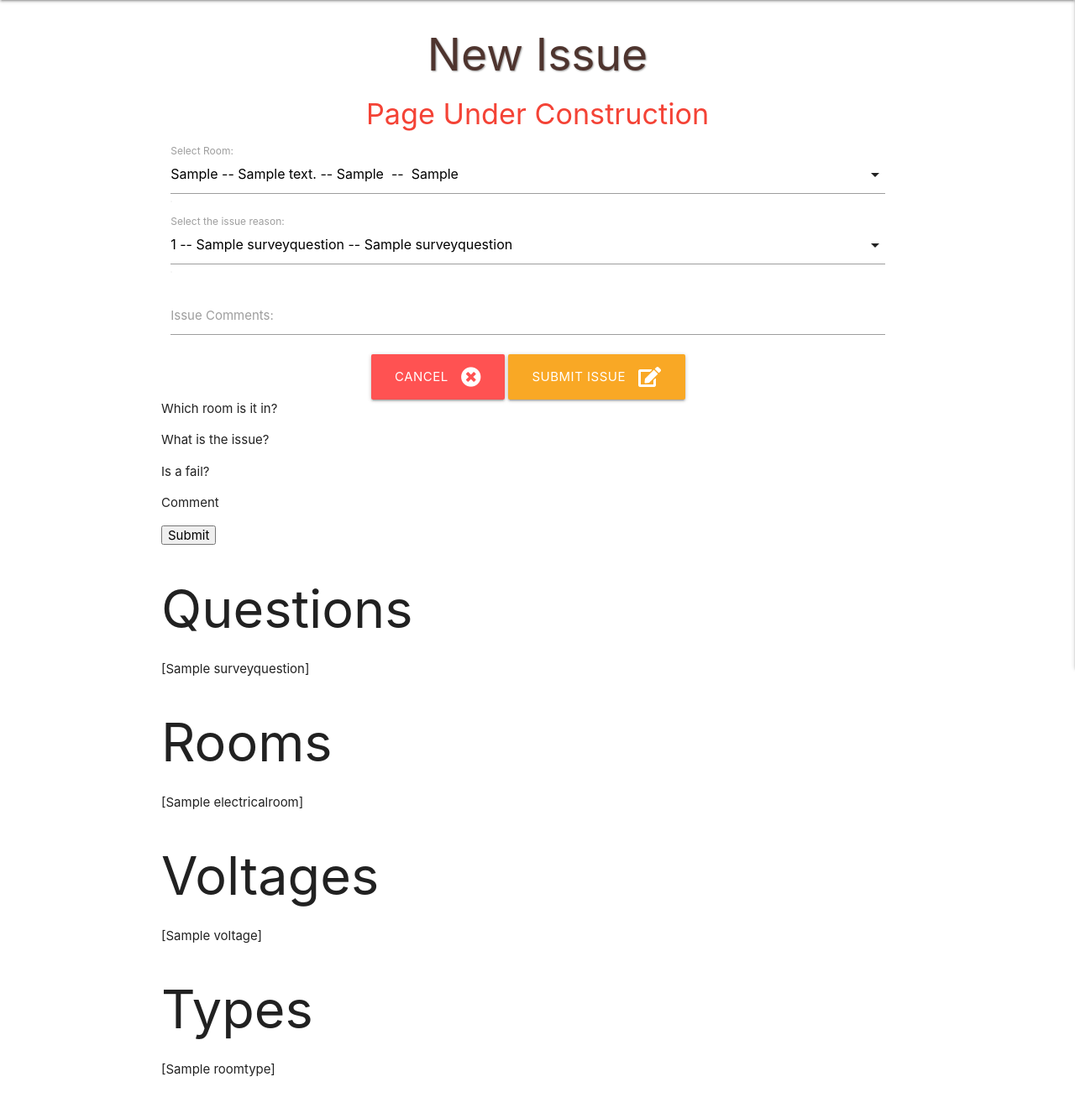
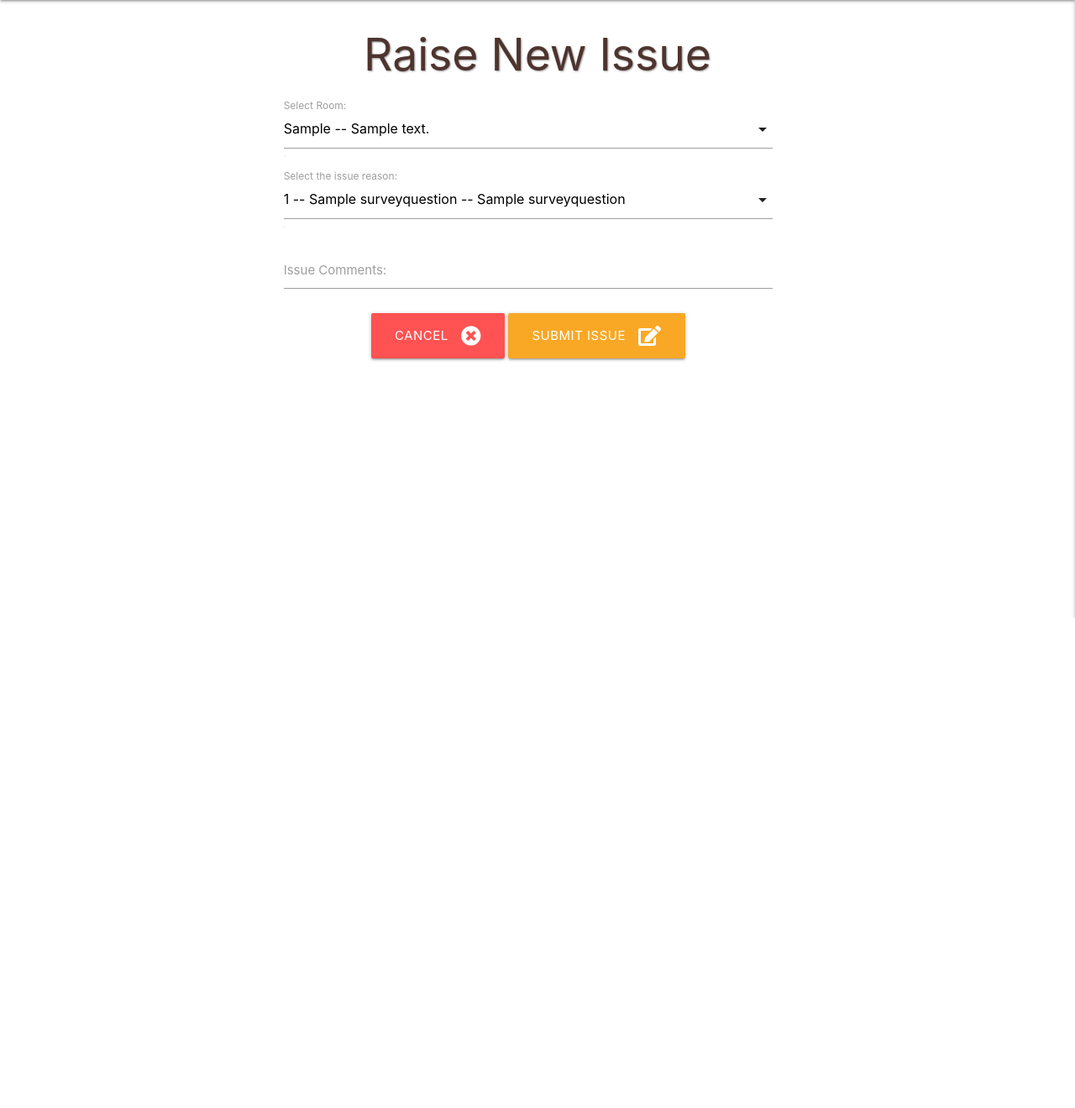
Before and after one commit to Code-Institute-Submissions/STarrant-electrical-survey-db_NovResub, a Flask app: page /new_issue in a window 1280 px wide. Shown: the part 64-1384 px from the top of the page at 84% size. After the commit the page ends 800 px from the top, so only its background shows below. Run offline with Flask 2, Linux system fonts and the light colour scheme; a database or web service that is not in the repository returns one stand-in record (values such as "Sample title"); some libraries are stand-ins or nearby versions.

Commit message:
Feat:  New Issue re-styled and updated.

```diff
--- a/templates/new-issue.html
+++ b/templates/new-issue.html
@@ -1,28 +1,22 @@
 {% extends "base.html" %}
 {% block content %}
-
-  <h2 class="center-align brown-text text-darken-3 heading-text-shadow">New Issue</h2>
-
-  <h4 class="center-align red-text">Page Under Construction</h4>
-
+    <h2 class="center-align brown-text text-darken-3 heading-text-shadow">Raise New Issue</h2>
+    <div class="container">
         <div class="row">
-        <form class="col s12" method="POST" action="{{ url_for('new_issue') }}">         <!-- dc url_for('new_issue', room_id=room._id) dc   testhigh  -->
+            <form class="col s12" method="POST" action="{{ url_for('new_issue') }}">
                 <!-- Dropdown Selector for Room -->
+                <div class="container">
                     <div class="row">
                         <div class="input-field col s12">
                             <select id="room_ref" name="room_ref" class="validate" required>
                                     <!-- Loop through options from MongoDB to generate list. -->
                                     {% for dog in rooms %}
-                                <option value="{{ dog.roomRef }}">{{ dog.roomRef }} -- {{ dog.roomDesc }} -- {{ dog.roomVolts }}  --  {{ dog.roomType }}</option>
+                                        <option value="{{ dog.roomRef }}">{{ dog.roomRef }} -- {{ dog.roomDesc }}</option>
                                     {% endfor %}
                             </select>
                             <label for="room_ref">Select Room:</label>
                         </div>
                     </div>
-
-            <!-- Display Room Name and Room Voltage for Room Selected -->
-
-
                     <!-- Selector for Questions -->
                     <div class="row">
                         <div class="input-field col s12">
@@ -35,20 +29,16 @@
                             <label for="question_no">Select the issue reason:</label>
                         </div>
                     </div>
-
-            <!-- Display Full Text of Question -->
-
-
-
                     <!-- Input Field for Issue Comments -->
+                    <div class="container">
                         <div class="row">
                             <div class="input-field col s12">
-                    <input value="" id="issue_comment" name="issue_comment" type="text" class="validate" required>
+                                <textarea value="" id="issue_comment" name="issue_comment" type="text" class="materialize-textarea validate" required></textarea>
                                 <label for="issue_comment">Issue Comments:</label>
                             </div>
                         </div>
-
-            <!-- Cancel and Submit Button -->
+                    </div>
+                    <!-- Cancel and Submit Buttons -->
                     <div class="row">
                         <div class="col s12 center-align">
                             <a href="{{ url_for('get_overview') }}" class="btn-large red accent-2">
@@ -59,38 +49,13 @@
                             </button>
                         </div>
                     </div>
+                    <!-- End of Cancel and Submit Buttons -->
+                </div>
+                <!-- End of Container -->
             </form>
-<!--   CODE BLOCK---------------------------------------------------------------------------------------------------- -->
-
-
-  <form>
-    <p>Which room is it in?</p>
-
-
-    <p>What is the issue?</p>
-
-
-    <p>Is a fail?</p>
-
-    <p>Comment</p>
-
-    <button>Submit</button>
-  </form>
-
-  <!--   CODE BLOCK---------------------------------------------------------------------------------------------------- -->
-
-  <h1>Questions</h1>
-  <p>{{ questions }}</p>
-
-  <h1>Rooms</h1>
-  <p>{{ rooms }}</p>
-
-  <h1>Voltages</h1>
-  <p>{{ voltages }}</p>
-
-  <h1>Types</h1>
-  <p>{{ types }}</p>
-
+            <!-- End Form -->
+        </div>
+        <!-- End Row -->
+    </div>
+     <!-- End Container -->
 {% endblock %}
-
-<!--   CODE BLOCK---------------------------------------------------------------------------------------------------- -->
```
Lines whose indentation alone changed are shown as unchanged.
